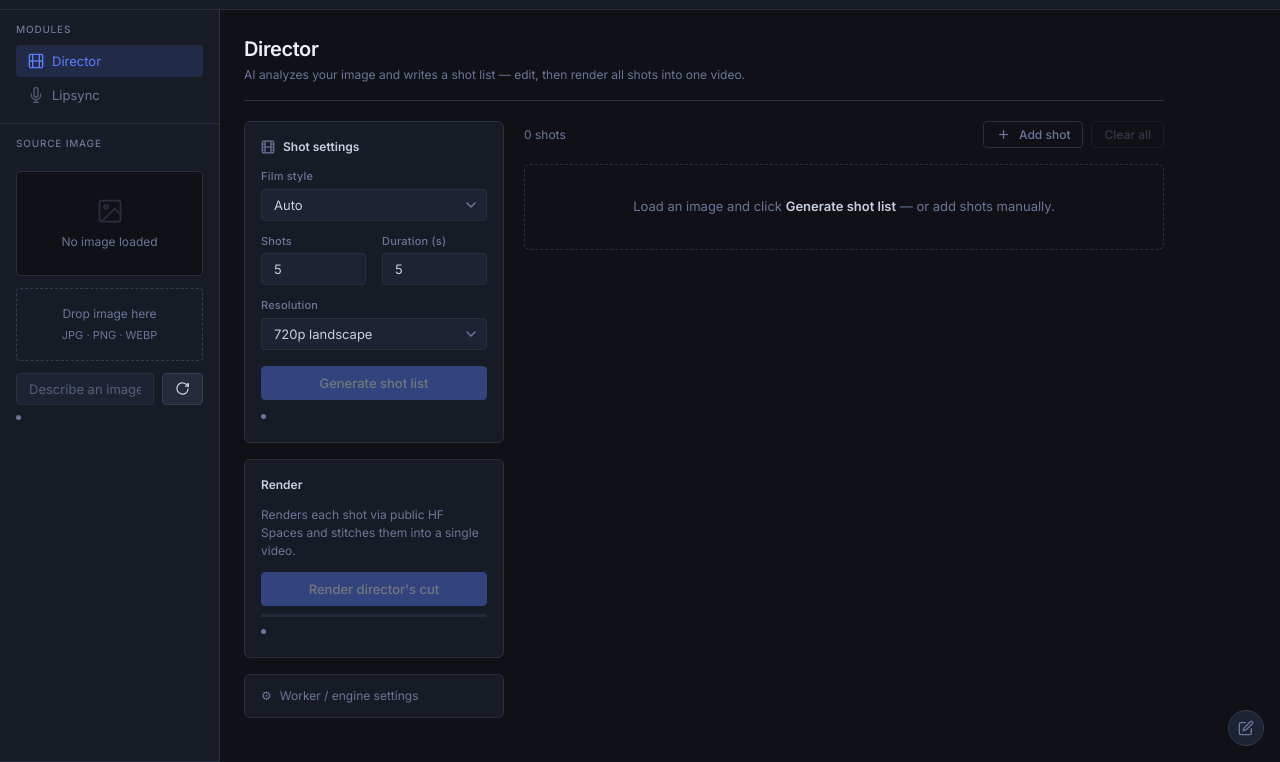
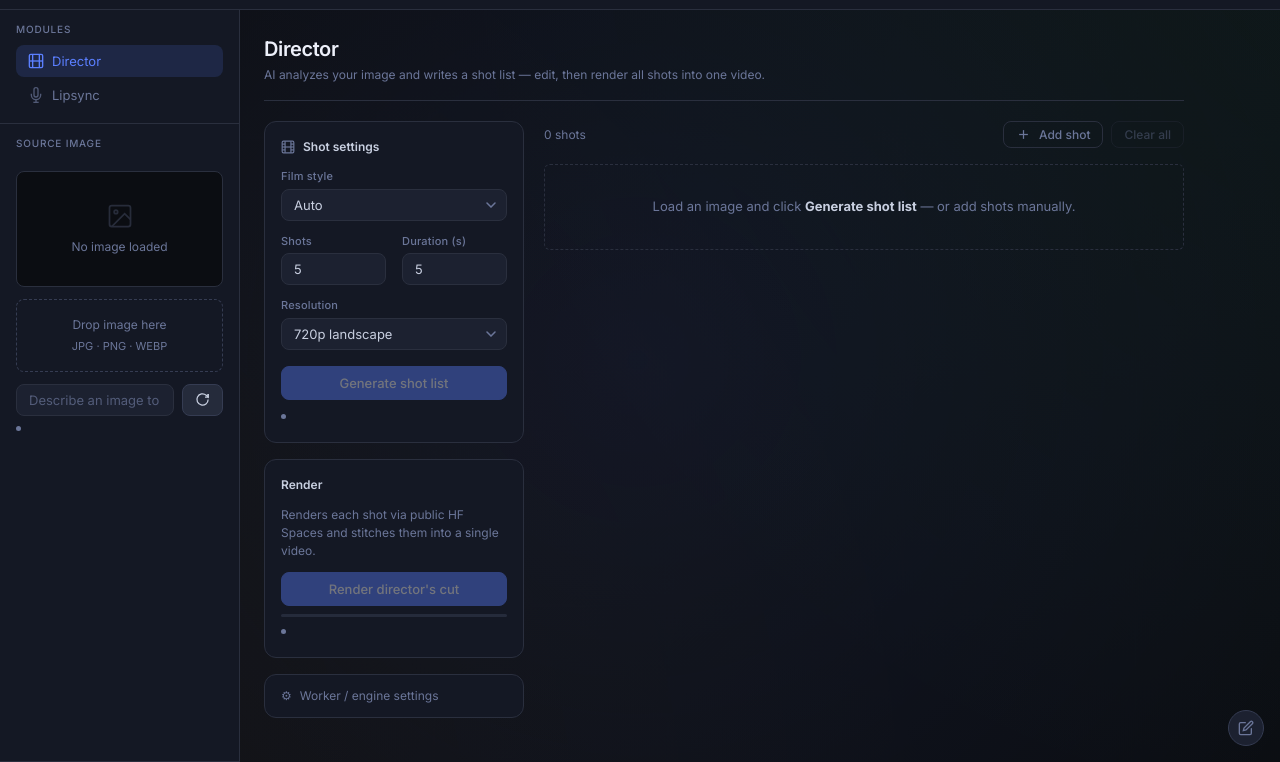
Before and after one commit to benneberg/videolab, a website built with Vite: page index.html in a window 1280 px wide. Shown: the part 38-800 px from the top of the page. Built offline with nearby package versions, Linux system fonts and the light colour scheme.

Commit message:
Update base.css

```diff
--- a/src/style/base.css
+++ b/src/style/base.css
@@ -1,100 +1,88 @@
 /* ─── Google Fonts ────────────────────────────────────────────────── */
-@import url('https://fonts.googleapis.com/css2?family=Inter:wght@400;500;600&family=JetBrains+Mono:wght@400;500&display=swap');
+@import url('https://fonts.googleapis.com/css2?family=Inter:wght@400;500;600;700&family=JetBrains+Mono:wght@400;500&display=swap');
 
 /* ─── Design tokens ───────────────────────────────────────────────── */
 :root {
-  /* Base surfaces */
-  --bg:          #0f1117;
-  --surface:     #171b26;
-  --surface-2:   #1e2333;
+  --bg:          #0b0d12;
+  --surface:     #141824;
+  --surface-2:   #1c2130;
   --surface-3:   #252b3b;
-
-  /* Borders */
   --border:      #2a2f3e;
   --border-2:    #353c52;
-
-  /* Text */
   --text:        #c8cfe0;
   --text-dim:    #6b7699;
   --text-bright: #edf0fa;
-
-  /* Accent — cold electric blue */
   --accent:      #5b7fff;
   --accent-dim:  rgba(91, 127, 255, 0.15);
-  --accent-glow: rgba(91, 127, 255, 0.35);
-
-  /* Status colors */
+  --accent-glow: rgba(91, 127, 255, 0.4);
   --amber:       #f0a030;
   --amber-dim:   rgba(240, 160, 48, 0.15);
   --green:       #3ecf8e;
   --green-dim:   rgba(62, 207, 142, 0.15);
   --red:         #e05252;
   --red-dim:     rgba(224, 82, 82, 0.15);
-
-  /* Typography */
-  --font-ui:     'Inter', system-ui, sans-serif;
+  --font-ui:     'Inter', system-ui, -apple-system, sans-serif;
   --font-mono:   'JetBrains Mono', 'Fira Code', monospace;
-
-  /* Spacing scale */
-  --sp-1: 4px;
-  --sp-2: 8px;
-  --sp-3: 12px;
-  --sp-4: 16px;
-  --sp-5: 20px;
-  --sp-6: 24px;
-  --sp-8: 32px;
-
-  /* Layout */
-  --sidebar-w:   220px;
-  --radius:      6px;
-  --radius-sm:   4px;
+  --sp-1: 4px; --sp-2: 8px; --sp-3: 12px; --sp-4: 16px;
+  --sp-5: 20px; --sp-6: 24px; --sp-8: 32px;
+  --sidebar-w:   240px;
+  --radius:      12px;       /* Increased for modern app feel */
+  --radius-sm:   8px;
+  --radius-lg:   20px;
 }
 
 /* ─── Reset ───────────────────────────────────────────────────────── */
 *, *::before, *::after { box-sizing: border-box; margin: 0; padding: 0; }
-
-html {
-  font-size: 14px;
-  line-height: 1.5;
-  -webkit-text-size-adjust: 100%;
-}
+html { font-size: 14px; line-height: 1.5; -webkit-text-size-adjust: 100%; }
 
 body {
   font-family: var(--font-ui);
   color: var(--text);
   background: var(--bg);
   min-height: 100vh;
+  min-height: 100dvh; /* Dynamic viewport height for mobile browsers */
   overflow-x: hidden;
+  position: relative;
 }
 
 img, video, canvas { display: block; max-width: 100%; }
+button, select, input, textarea { font-family: inherit; font-size: inherit; color: inherit; }
+a { color: var(--accent); text-decoration: none; }
 
-button, select, input, textarea {
-  font-family: inherit;
-  font-size: inherit;
-  color: inherit;
+/* ─── Animated Ambient Background ─────────────────────────────────── */
+body::before {
+  content: '';
+  position: fixed;
+  top: -50%; left: -50%;
+  width: 200%; height: 200%;
+  background:
+    radial-gradient(circle at 50% 50%, rgba(91, 127, 255, 0.08), transparent 50%),
+    radial-gradient(circle at 80% 20%, rgba(62, 207, 142, 0.06), transparent 40%),
+    radial-gradient(circle at 20% 80%, rgba(240, 160, 48, 0.04), transparent 45%);
+  animation: bg-drift 25s ease-in-out infinite alternate;
+  z-index: -1;
+  pointer-events: none;
 }
 
-a { color: var(--accent); text-decoration: none; }
-a:hover { text-decoration: underline; }
+@keyframes bg-drift {
+  0% { transform: translate(0, 0) rotate(0deg); }
+  100% { transform: translate(-30px, -20px) rotate(3deg); }
+}
 
 /* ─── Scrollbar ───────────────────────────────────────────────────── */
-* {
-  scrollbar-width: thin;
-  scrollbar-color: var(--border-2) transparent;
-}
+* { scrollbar-width: thin; scrollbar-color: var(--border-2) transparent; }
 ::-webkit-scrollbar { width: 6px; height: 6px; }
 ::-webkit-scrollbar-track { background: transparent; }
 ::-webkit-scrollbar-thumb { background: var(--border-2); border-radius: 3px; }
 
-/* ─── Typography helpers ──────────────────────────────────────────── */
+/* ─── Typography & Utility ────────────────────────────────────────── */
 .mono { font-family: var(--font-mono); }
 .text-dim { color: var(--text-dim); }
 .text-bright { color: var(--text-bright); }
 .text-accent { color: var(--accent); }
-.text-amber { color: var(--amber); }
-.text-green { color: var(--green); }
-.text-red { color: var(--red); }
+.hidden { display: none !important; }
+.mobile-only { display: none !important; }
+.desktop-only { display: inline-flex !important; }
 
 /* ─── Utility ─────────────────────────────────────────────────────── */
 .hidden { display: none !important; }
```
